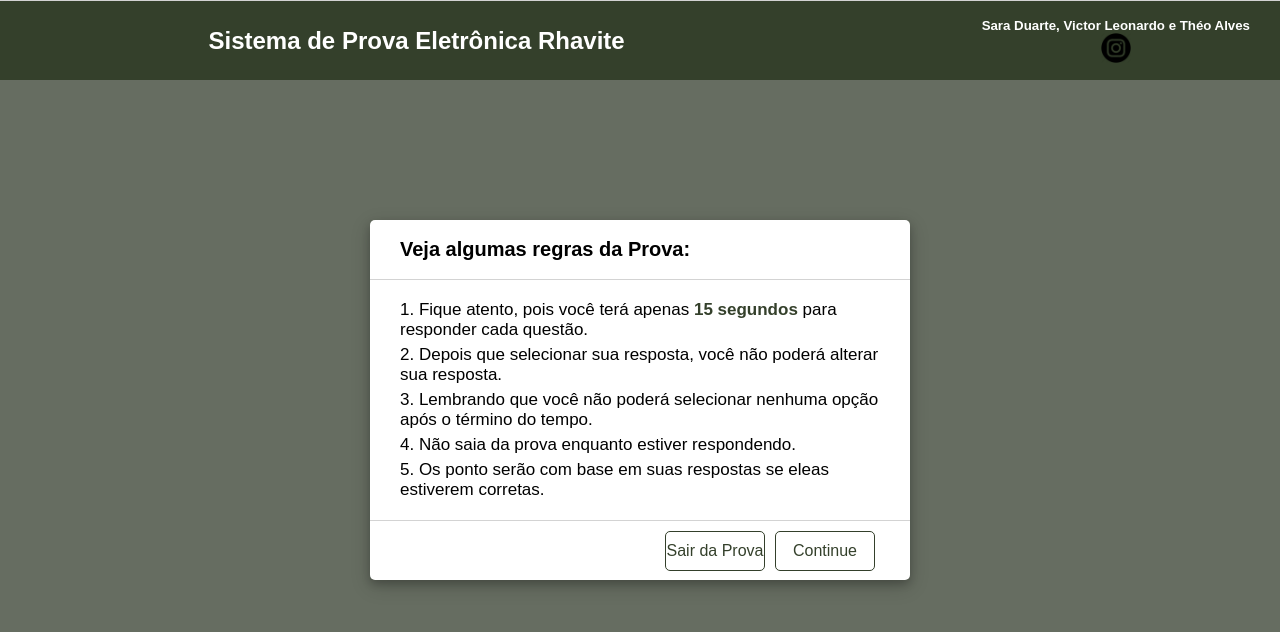
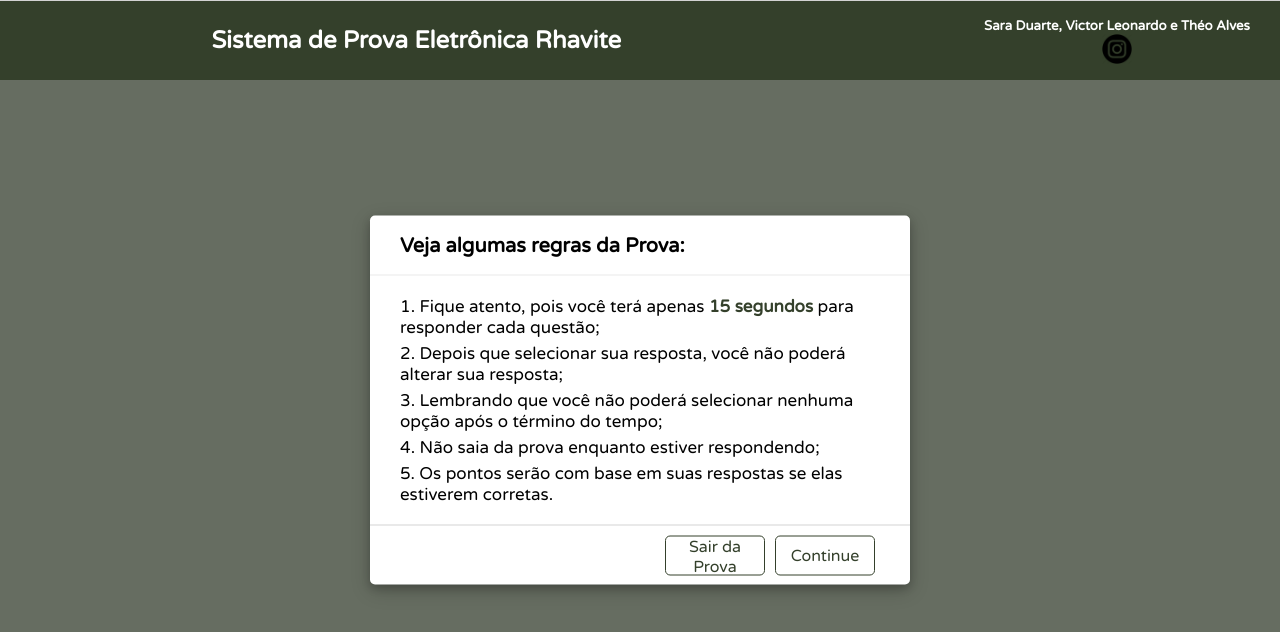
Before and after one commit to TheoAlves/ProvaEletronica, a plain HTML site: page index.html in a window 1280 px wide. Both pictures are taken after a click on the button "Inicie a Prova!". Drawn offline with Linux system fonts and the light colour scheme.

Commit message:
Add files via upload

```diff
--- a/index.html
+++ b/index.html
@@ -1,6 +1,9 @@
 <html lang="en">
 
 <head>
+<link rel="preconnect" href="https://fonts.googleapis.com">
+<link rel="preconnect" href="https://fonts.gstatic.com" crossorigin>
+<link href="https://fonts.googleapis.com/css2?family=Varela+Round&display=swap" rel="stylesheet">
 	<meta charset="utf-8">
 	<meta property="og:type" content="website" />
 	<title> Prova Eletrônica - Rhavite</title>
@@ -22,11 +25,11 @@
 
 		<div class="info-list">
 			<div class="info">1. Fique atento, pois você terá apenas <span> 15 segundos </span> para responder cada
-				questão. </div>
-			<div class="info">2. Depois que selecionar sua resposta, você não poderá alterar sua resposta. </div>
-			<div class="info">3. Lembrando que você não poderá selecionar nenhuma opção após o término do tempo. </div>
-			<div class="info">4. Não saia da prova enquanto estiver respondendo.</div>
-				<div class="info">5. Os ponto serão com base em suas respostas se eleas estiverem corretas.</div>
+				questão; </div>
+			<div class="info">2. Depois que selecionar sua resposta, você não poderá alterar sua resposta; </div>
+			<div class="info">3. Lembrando que você não poderá selecionar nenhuma opção após o término do tempo; </div>
+			<div class="info">4. Não saia da prova enquanto estiver respondendo;</div>
+				<div class="info">5. Os pontos serão com base em suas respostas se elas estiverem corretas.</div>
 			</div>
 
 			<div class="buttons">
--- a/style.css
+++ b/style.css
@@ -4,7 +4,7 @@
     margin: 0;
     padding: 0;
     box-sizing: border-box;
-    font-family: 'Poppins', sans-serif;
+    font-family: 'Varela Round', sans-serif;
 }
 
 body{
```
